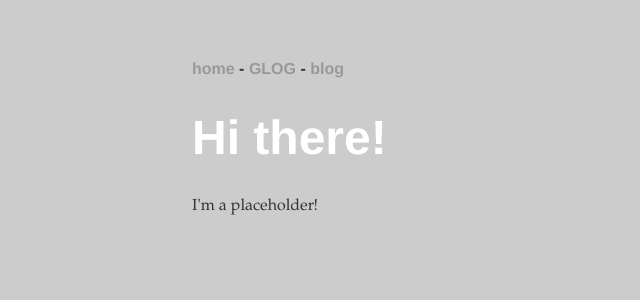
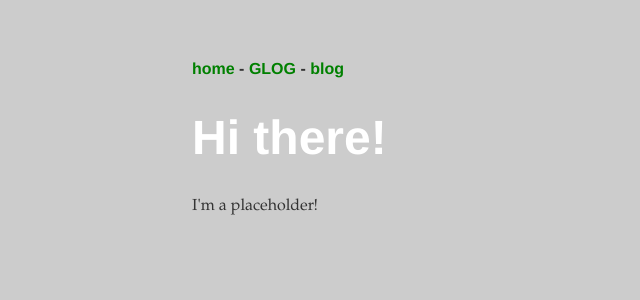
Before and after one commit to arnoldkemp/arnoldkemp.github.io, a Jekyll site: the page built from index.html, in a window 1280 px wide. Shown: the top 300 px of the page, without its empty margins (0-640 px from the left). Built offline with Jekyll 4.4.1, drawn with Linux system fonts in a browser that asks for light colours.

Commit message:
Update main.css

```diff
--- a/css/main.css
+++ b/css/main.css
@@ -17,7 +17,7 @@ nav ul li, footer ul li {
 }
 a {
     text-decoration: none;
-    color: #999;
+    color: green;
 }
 a:hover {
     text-decoration: underline;
```
